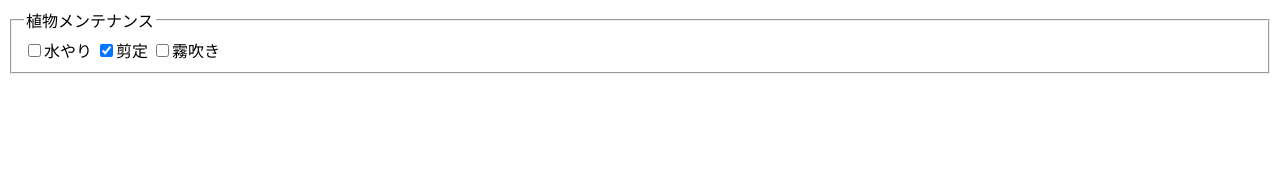
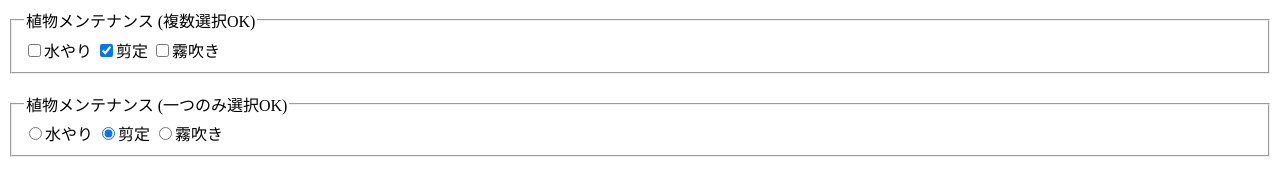
Before and after one commit to Nobutaka91/form_item, a plain HTML site: page index.html in a window 1280 px wide. Drawn offline with Linux system fonts and the light colour scheme.

Commit message:
create : ラジオボタン

```diff
--- a/index.html
+++ b/index.html
@@ -8,10 +8,17 @@
 </head>
 <body>
   <fieldset>
-    <legend>植物メンテナンス</legend>
+    <legend>植物メンテナンス (複数選択OK)</legend>
     <label><input type="checkbox">水やり</label>
     <label><input type="checkbox" checked>剪定</label>
     <label><input type="checkbox">霧吹き</label>
   </fieldset>
+  <br>
+  <fieldset>
+    <legend>植物メンテナンス (一つのみ選択OK)</legend>
+    <label><input type="radio" name="mente">水やり</label>
+    <label><input type="radio" name="mente" checked>剪定</label>
+    <label><input type="radio" name="mente">霧吹き</label>
+  </fieldset>
 </body>
 </html>
```
